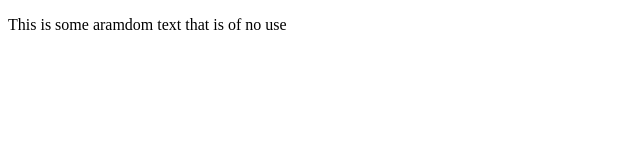
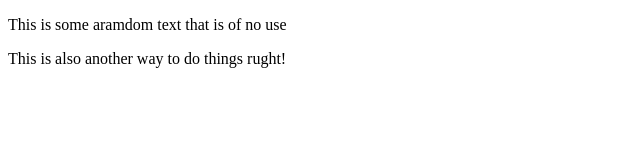
Before and after one commit to umesh10x/git-practice, a plain HTML site: page index.html in a window 1280 px wide. Shown: the whole page, without its empty margins (0-640 px from the left). Drawn offline with Linux system fonts and the light colour scheme.

Commit message:
Added second Paragraph

```diff
--- a/index.html
+++ b/index.html
@@ -8,5 +8,6 @@
   </head>
   <body>
     <p>This is some aramdom text that is of no use</p>
+    <p>This is also another way to do things rught!</p>
   </body>
 </html>
```
